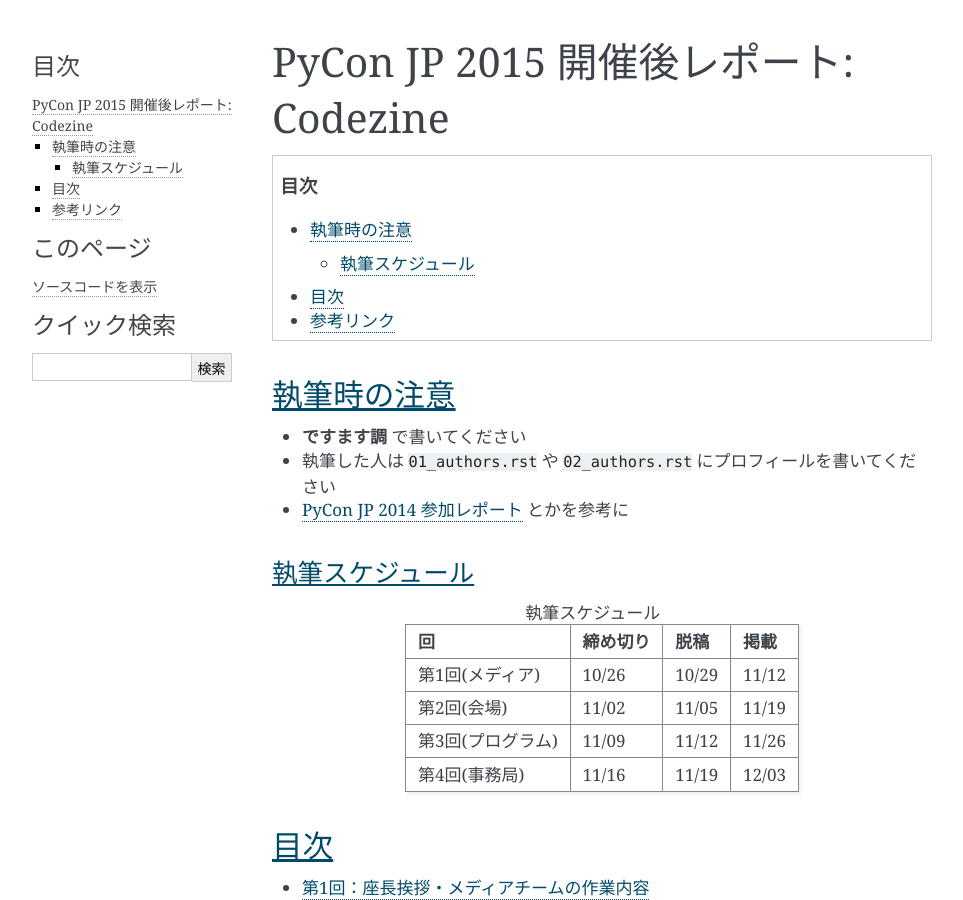
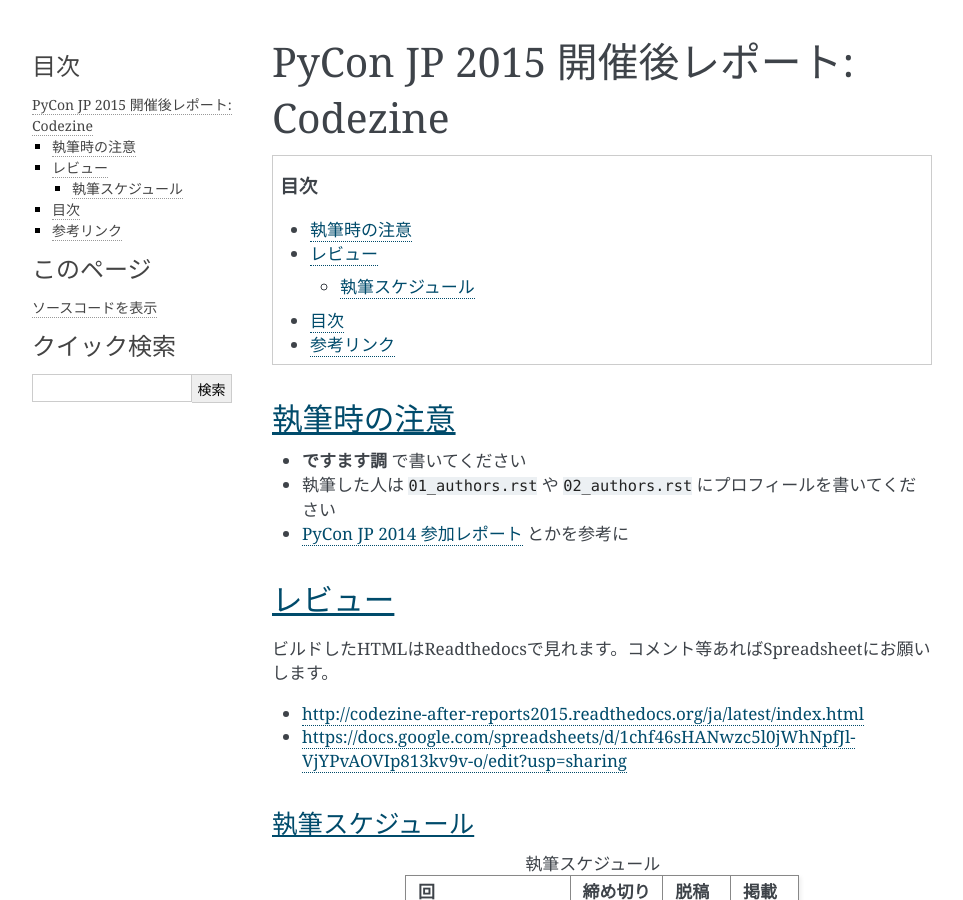
Before and after one commit to pyconjp/codezine-after-reports2015, a Sphinx documentation site: the page built from source/index.rst, in a window 1280 px wide and 900 px high. Shown: the whole window, without its empty margins (148-1111 px from the left). Built offline with Sphinx 7.4.7, drawn with Linux system fonts in a browser that asks for light colours.

Commit message:
Add links to readthedocs and spreadsheet for review

```diff
--- a/source/index.rst
+++ b/source/index.rst
@@ -16,6 +16,14 @@
 - 執筆した人は ``01_authors.rst`` や ``02_authors.rst`` にプロフィールを書いてください
 
 - `PyCon JP 2014 参加レポート <http://gihyo.jp/news/report/01/pyconjp2014>`_ とかを参考に
+
+レビュー
+=========
+
+ビルドしたHTMLはReadthedocsで見れます。コメント等あればSpreadsheetにお願いします。
+
+- http://codezine-after-reports2015.readthedocs.org/ja/latest/index.html
+- https://docs.google.com/spreadsheets/d/1chf46sHANwzc5l0jWhNpfJl-VjYPvAOVIp813kv9v-o/edit?usp=sharing
 
 執筆スケジュール
 ----------------
```
